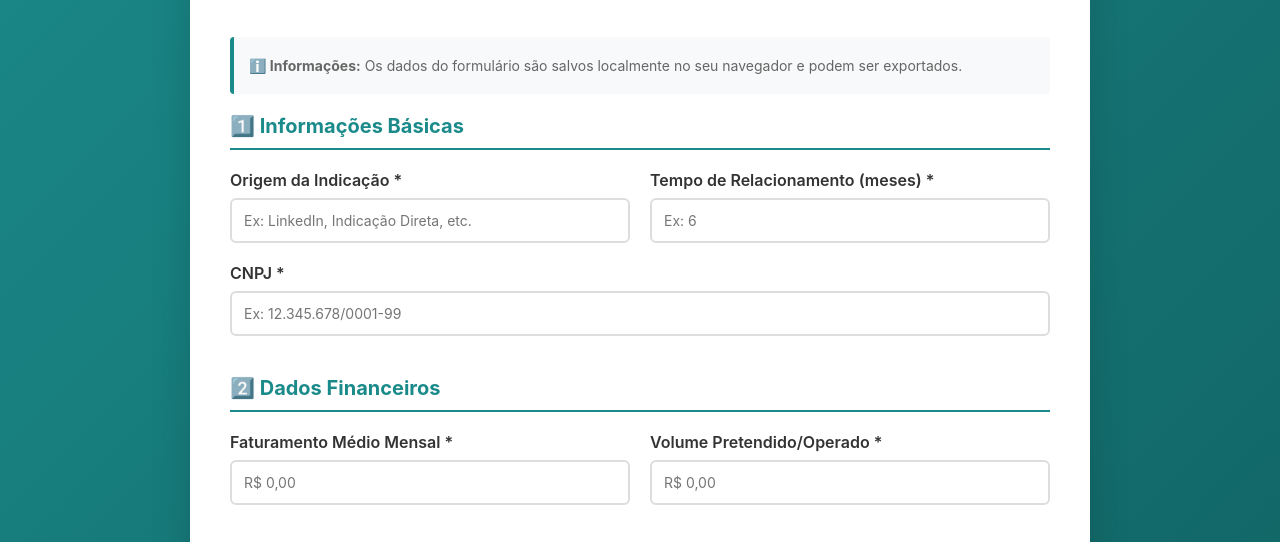
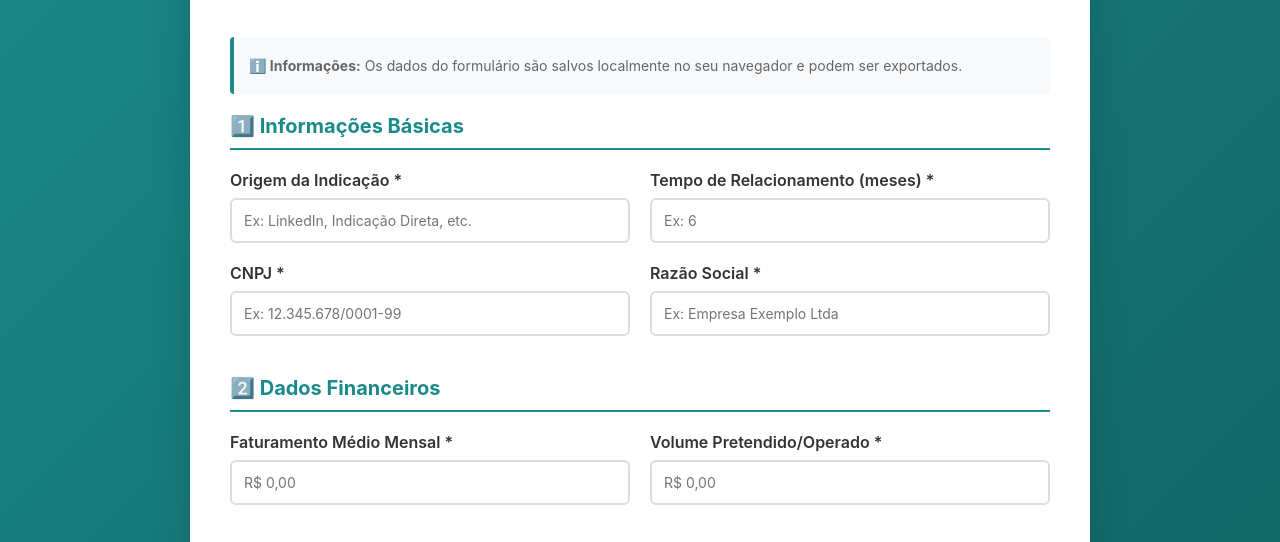
Before and after one commit to Wagres123/preanalise-ventura-fidc, a website: page index.html in a window 1280 px wide. Shown: the part 256-798 px from the top of the page. Drawn offline with Linux system fonts and the light colour scheme.

Commit message:
Add Razão Social input and validation
Added a required input for Razão Social and validation for its length.

```diff
--- a/index.html
+++ b/index.html
@@ -328,10 +328,14 @@
                         </div>
                     </div>
 
-                    <div class="form-row full">
+                    <div class="form-row">
                         <div class="form-group">
                             <label for="cnpj">CNPJ *</label>
                             <input type="text" id="cnpj" name="cnpj" required placeholder="Ex: 12.345.678/0001-99" maxlength="18">
+                        </div>
+                        <div class="form-group">
+                            <label for="razaoSocial">Razão Social *</label>
+                            <input type="text" id="razaoSocial" name="razaoSocial" required placeholder="Ex: Empresa Exemplo Ltda" autocomplete="organization">
                         </div>
                     </div>
                 </div>
@@ -577,6 +581,13 @@
                 return;
             }
 
+            // Validar razao social (required do HTML aceita so espacos em branco)
+            dados.razaoSocial = (dados.razaoSocial || '').trim();
+            if (dados.razaoSocial.length < 3) {
+                mostrarErro('❌ Informe a Razão Social (mínimo 3 caracteres)!');
+                return;
+            }
+
             // Validar observações
             if (dados.observacoes.length < 10) {
                 mostrarErro('❌ Observações devem ter no mínimo 10 caracteres!');
```
